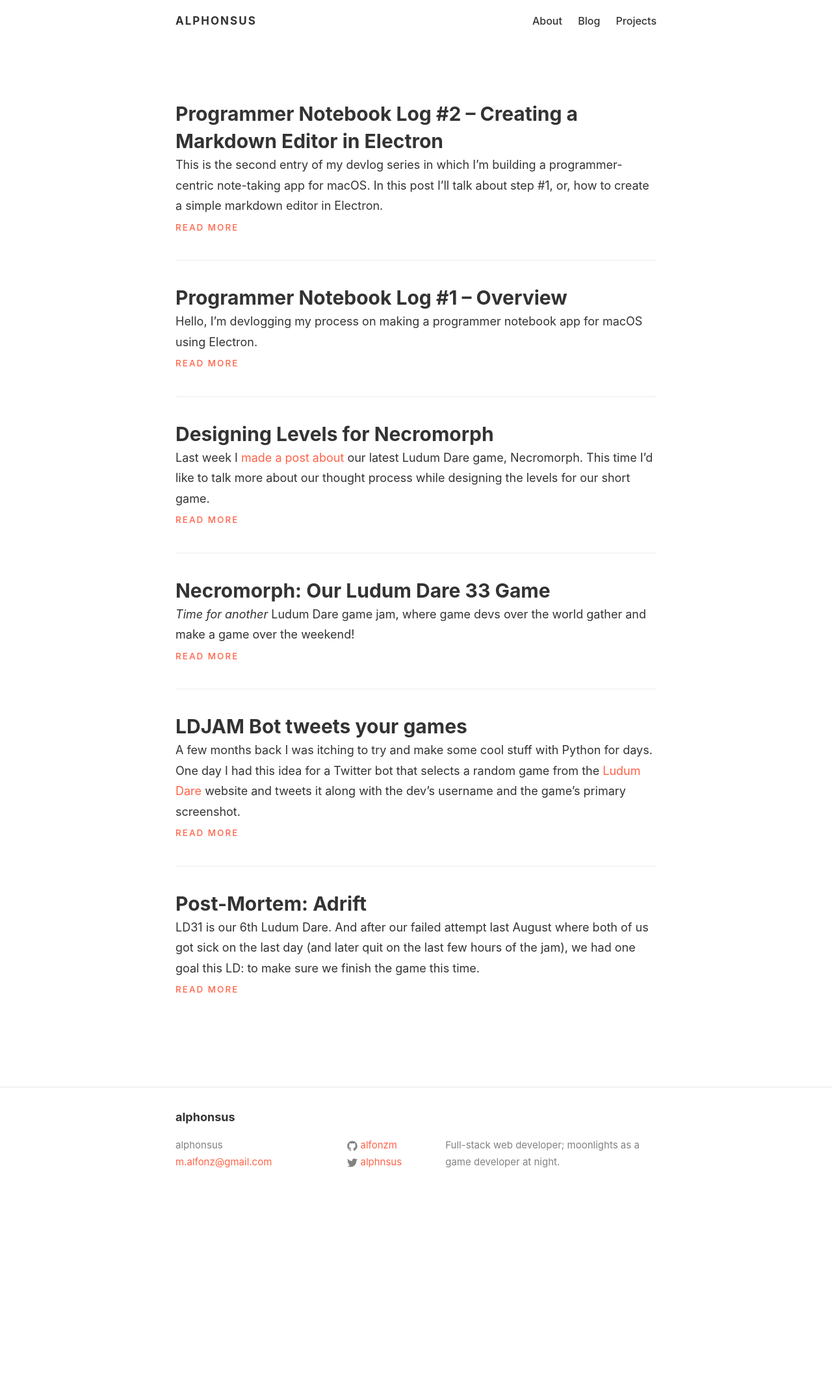
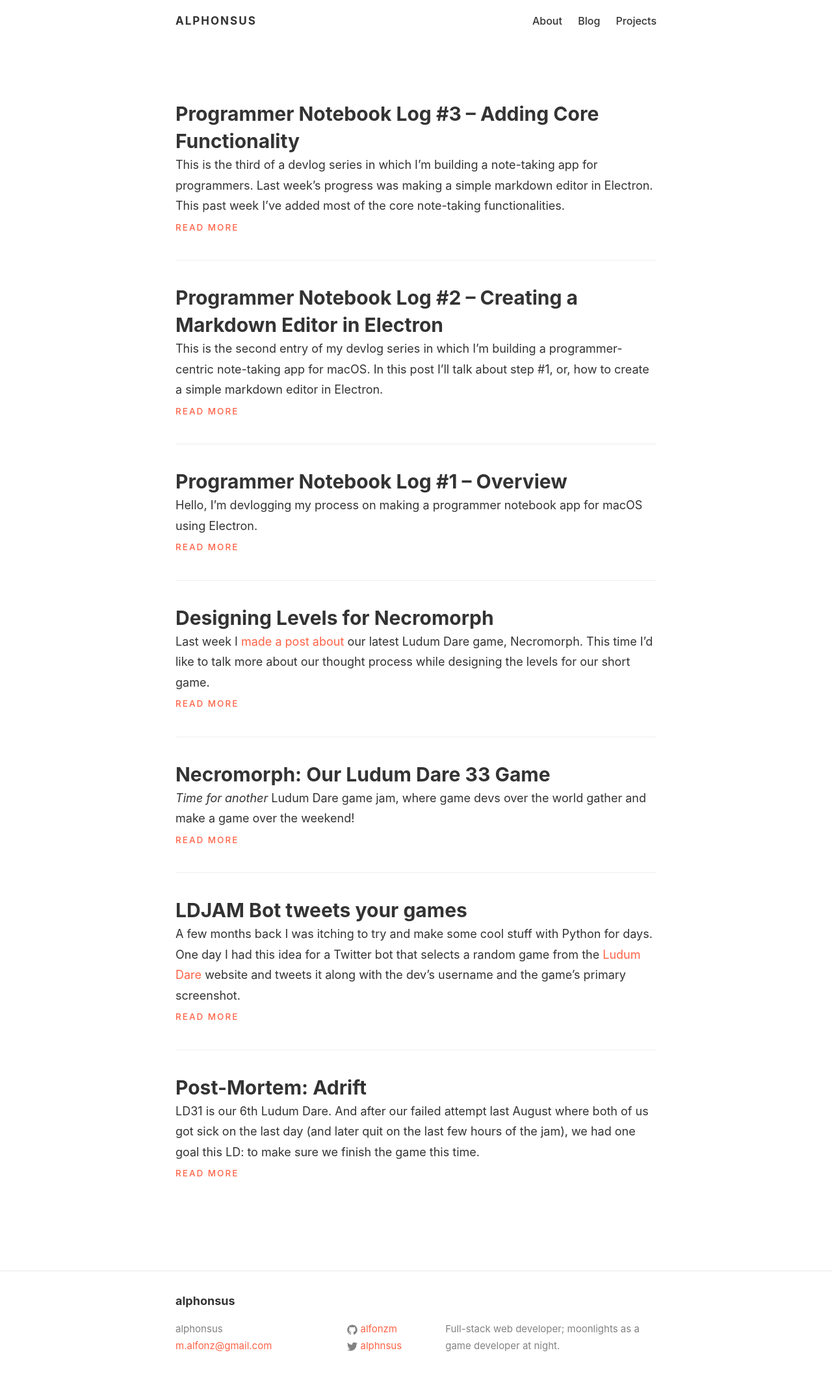
Before and after one commit to alphonsus/alphonsus, a Jekyll site: the page built from blog.md, in a window 1280 px wide. Shown: the whole page at 65% size. Built offline with Jekyll 4.4.1, drawn with Linux system fonts in a browser that asks for light colours; nearby versions of some CDN libraries; before the commit the page ends 1863 px from its top, so only the background shows below that; some of the changed lines change nothing that is shown.

Commit message:
Add new post

````diff
--- /dev/null
+++ b/_posts/2016-8-23-programming-notebook-update.md
@@ -0,0 +1,104 @@
+---
+layout: post-with-cover
+title:  "Programmer Notebook Log #3 – Adding Core Functionality"
+categories: electron
+comments: true
+---
+
+This is the third of a devlog series in which I'm building a note-taking app for programmers. Last week's progress was making a simple markdown editor in Electron. This past week I've added most of the core note-taking functionalities.
+
+- create a note
+- load the notes on startup and display them on a sidebar list
+- edit the notes and auto-save them to a local database
+- delete a note
+
+Other stuff I've worked on are making the editor feel like an actual IDE editor, and also adding tags (or categories) to notes.
+
+Also, since Log #2, I've switched to a new boilerplate. I used [sindersorhus's electron-boilerplate](http://github.com/sindresorhus/electron-boilerplate) instead because I wanted my project to be as thin and minimal as possible and still have all the stuff I need.
+
+## Persisting the notes to a local storage
+
+There's multiple options to store data to a local database in Electron:
+
+1. [electron-json-storage](https://github.com/jviotti/electron-json-storage)
+2. localStorage
+3. [lowdb](https://github.com/typicode/lowdb)
+
+I went with lowdb mostly because it uses lodash API which is useful for querying. The other options also seem to be suited for stuff like user settings and defaults, as opposed to large texts with metadata for the notes app.
+
+Creating a new note and saving it to the database looks something like this:
+
+```javascript
+// Require lowdb
+var low = require('lowdb');
+
+// Initialize database
+var db = low(__dirname + '/notesdb.json');
+
+// Save note
+var newNote = {'id': uuid.v4(), 'body':'Type something...', 'updated_at': new Date().getTime()}
+db.get('notes').push(newNote).value()
+```
+
+And retrieving notes is as simple as:
+
+```javascript
+db.defaults({'notes': []}).value()
+var notes = db.get('notes').value()
+
+notes.map(function(note){
+    // Do something with note...
+    // console.log(note.body)
+    // console.log(note.updated_at)
+});
+```
+
+## Adding Text Editor-ish Features
+
+One of my important goals for the app is to make the markdown editor feel as close to what programmers are most comfortable on as possible, i.e. IDE's and text editors like Sublime Text or Atom. Thanks to [Ace Editor](https://ace.c9.io), an embeddable editor in Javascript—we can do just that!
+
+I converted my editor `textarea` into an Ace Editor:
+
+__HTML template (index.html)__
+
+```html
+<div id="editor">
+	<pre id="editor-textarea"></pre>
+</div>
+```
+
+And used the following settings:
+
+__Renderer process (app.js)__
+
+```javascript
+editor = ace.edit("editor-textarea");
+editor.setTheme("ace/theme/github");
+editor.session.setMode("ace/mode/markdown");
+editor.setOptions({
+	showGutter: false,
+	fontFamily: 'Menlo',
+	showLineNumbers: false,
+	fontSize: '9pt',
+	wrap: true,
+	cursorStyle: 'slim smooth',
+	showPrintMargin: false,
+	highlightActiveLine: false
+});
+
+editor.container.style.lineHeight = 1.4;
+```
+
+Now we have a markdown editor with markdown syntax highlighting and IDE/text editor keystrokes. Oh and it's highly customizable too!
+
+![](/images/prog-notebook3/editor.png)
+
+## Adding Tags
+
+Finally, one other important functionality is the ability to add tags to notes. For this, I used the [tags-input](https://github.com/developit/tags-input) module with some custom CSS. Here's the result:
+
+<img src="/images/prog-notebook3/tags.gif" class="shadowed">
+
+## Conclusion
+
+This past week I've finished most of the important functionalities and it's actually pretty usable at this stage. From here on out, I'll be focusing more on the design and UX for the app.
--- a/_sass/_layout.scss
+++ b/_sass/_layout.scss
@@ -279,6 +279,10 @@ $navbar-height: 64px;
         margin: 1.1em 0;
     }
 
+    h1, h2, h3 {
+        margin-top: 1.4em;
+    }
+
     h1 {
         font-size: 36px;
 
@@ -314,6 +318,12 @@ $navbar-height: 64px;
     img {
         display: block;
         margin: 1.2em auto;
+
+        &.shadowed {
+            box-shadow: 0px 15px 20px rgba(0,0,0,0.4);
+            border-radius: 5px;
+            margin-bottom: 50px;
+        }
     }
 
     em img{
````
Also changed, not shown: images/prog-notebook3/editor.png (added), images/prog-notebook3/tags.gif (added).
